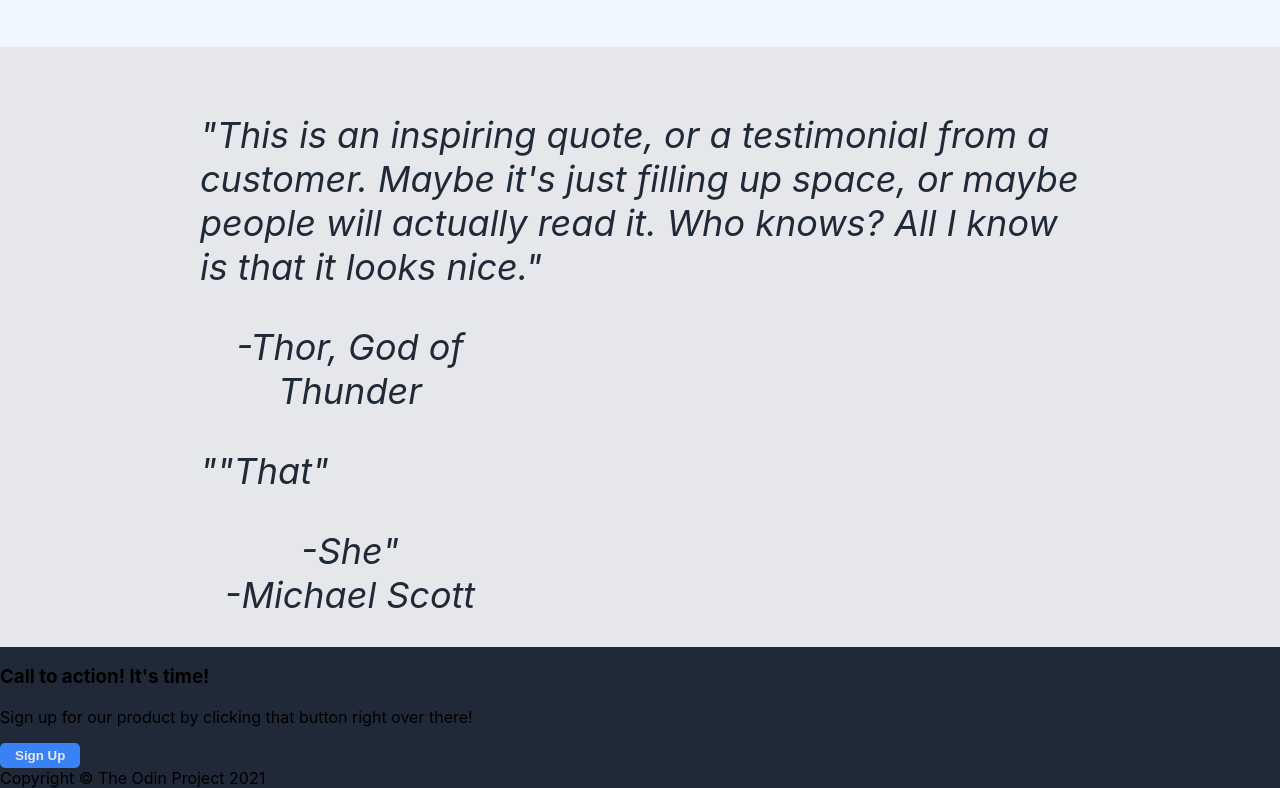
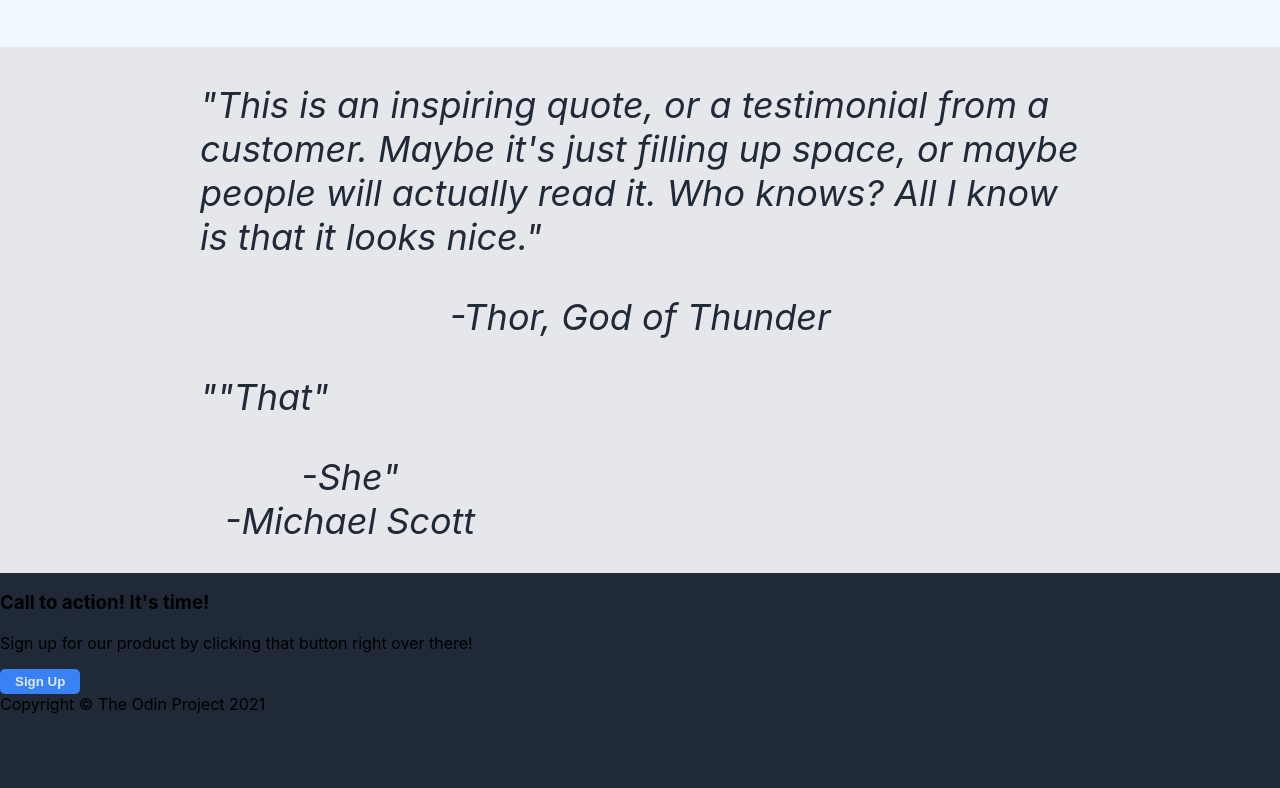
Before and after one commit to l-Freezing-Moon-l/landing-page, a plain HTML site: page index.html in a window 1280 px wide. Shown: the part 1302-2090 px from the top of the page. After the commit the page ends 2016 px from the top, so only its background shows below. Drawn offline with Linux system fonts and the light colour scheme.

Commit message:
Fix margin on quotes section

```diff
--- a/index.html
+++ b/index.html
@@ -61,7 +61,7 @@
       just filling up space, or maybe people will actually read it. Who knows?
       All I know is that it looks nice."
     </p>
-      <figcaption>-Thor, God of Thunder</figcaption>
+      <figcaption class="thor">-Thor, God of Thunder</figcaption>
     </figure>
     <figure>
       <p>
--- a/style.css
+++ b/style.css
@@ -127,11 +127,14 @@
 
 .quotes{
   background-color: #E5E7EB;
-  padding: 30px 200px;
+  padding: 0px 200px 30px 200px;
   font-size: 36px;
   font-style: italic;
   color: #1F2937;
-  /* text-align: center; */
   display: flex;
   flex-direction: column;
 }
+
+.thor{
+  max-width: 100%;
+}
```
